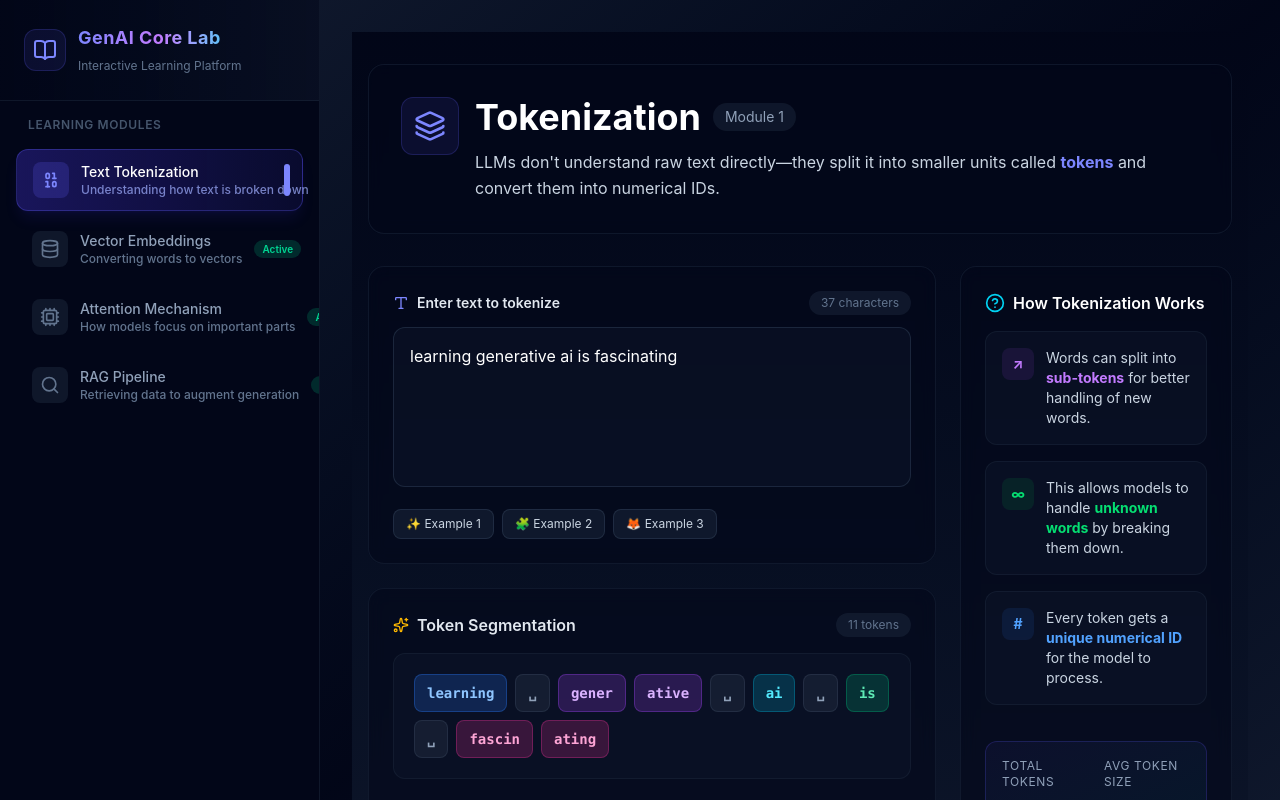
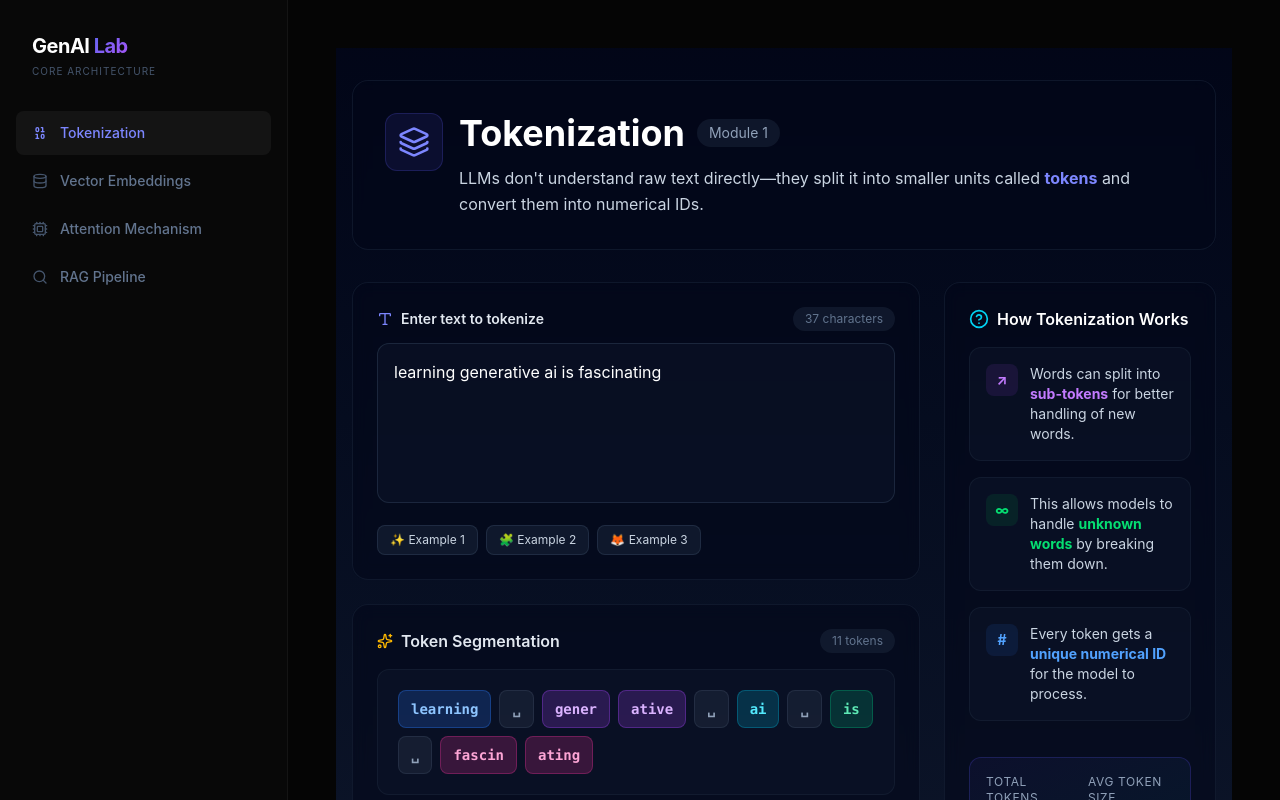
Before and after one commit to yashajaykadav/llm-concepts-visualizer, a React (Vite) app: page / in a window 1280 px wide. Built offline with nearby package versions, Linux system fonts and the light colour scheme.

Commit message:
Style Changes black premium

```diff
--- a/src/components/Layout.jsx
+++ b/src/components/Layout.jsx
@@ -1,226 +1,46 @@
-import React, { useState, useEffect } from "react";
-import { Search } from "lucide-react";
-import {
-  BookOpen,
-  Binary,
-  Database,
-  Cpu,
-  Lock,
-  Sparkles,
-  Menu,
-  X,
-} from "lucide-react";
-import TokenizerModule from "../modules/tokenizer/TokenizerModule";
-import EmbeddingsModule from "../modules/embeddings/EmbeddingsModule";
-import AttentionModule from "../modules/attention/AttentionModule";
-import RagModule from "../modules/rag/ragModule";
+import React, { useState } from 'react';
+import { Binary, Database, Cpu, Search, Menu, X } from 'lucide-react';
+import Sidebar from './Sidebar';
+import TokenizerModule from '../modules/tokenizer/TokenizerModule';
+import EmbeddingsModule from '../modules/embeddings/EmbeddingsModule';
+import AttentionModule from '../modules/attention/AttentionModule';
+import RagModule from '../modules/rag/RagModule';
 
 export default function Layout() {
-  const [activeModule, setActiveModule] = useState("tokenizer");
+  const [activeModule, setActiveModule] = useState('tokenizer');
   const [isMobileMenuOpen, setIsMobileMenuOpen] = useState(false);
-  const [isHovered, setIsHovered] = useState(null);
 
   const menuItems = [
-    {
-      id: "tokenizer",
-      name: "Text Tokenization",
-      icon: Binary,
-      description: "Understanding how text is broken down",
-      status: "active",
-    },
-    {
-      id: "embeddings",
-      name: "Vector Embeddings",
-      icon: Database,
-      description: "Converting words to vectors",
-      status: "active",
-    },
-    {
-      id: "attention",
-      name: "Attention Mechanism",
-      icon: Cpu,
-      description: "How models focus on important parts",
-      status: "active",
-    },
-    {
-      id: "rag",
-      name: "RAG Pipeline",
-      icon: Search,
-      description: "Retrieving data to augment generation",
-      status: "active",
-    },
+    { id: 'tokenizer', name: 'Tokenization', icon: Binary },
+    { id: 'embeddings', name: 'Vector Embeddings', icon: Database },
+    { id: 'attention', name: 'Attention Mechanism', icon: Cpu },
+    { id: 'rag', name: 'RAG Pipeline', icon: Search },
   ];
 
-  const getModuleStatus = (status) => {
-    switch (status) {
-      case "active":
-        return {
-          bg: "bg-emerald-500/20",
-          text: "text-emerald-400",
-          label: "Active",
-        };
-      case "upcoming":
-        return {
-          bg: "bg-amber-500/20",
-          text: "text-amber-400",
-          label: "Coming Soon",
-        };
-      default:
-        return {
-          bg: "bg-slate-700/30",
-          text: "text-slate-500",
-          label: "Locked",
-        };
-    }
-  };
-
-  const getModuleContent = () => {
-    switch (activeModule) {
-      case "tokenizer":
-        return <TokenizerModule />;
-      case "embeddings":
-        return <EmbeddingsModule />;
-      case "attention":
-        return <AttentionModule />;
-      case 'rag':
-        return <RagModule />;
-      default:
-        return (
-          <div className="flex items-center justify-center h-full">
-            <div className="text-center space-y-4 p-6 bg-slate-800/50 rounded-2xl border border-slate-700/50">
-              <Cpu className="w-16 h-16 text-slate-600 mx-auto" />
-              <h2 className="text-2xl font-bold text-slate-400 mt-4">
-                Module Coming Soon
-              </h2>
-            </div>
-          </div>
-        );
-    }
-  };
-
-  useEffect(() => {
-    const handleResize = () => {
-      if (window.innerWidth >= 1024) setIsMobileMenuOpen(false);
-    };
-    window.addEventListener("resize", handleResize);
-    return () => window.removeEventListener("resize", handleResize);
-  }, []);
-
   return (
-    <div className="flex h-screen bg-gradient-to-br from-slate-900 via-slate-950 to-slate-900 text-slate-100 font-sans overflow-hidden">
+    <div className="flex h-screen bg-[#050505] overflow-hidden">
       <button
         onClick={() => setIsMobileMenuOpen(!isMobileMenuOpen)}
-        className="lg:hidden fixed top-4 left-4 z-50 p-2 bg-slate-800/90 backdrop-blur-sm rounded-lg border border-slate-700/50 hover:bg-slate-700 transition-all"
+        className="lg:hidden fixed top-6 right-6 z-[60] text-slate-400"
       >
-        {isMobileMenuOpen ? (
-          <X className="w-6 h-6" />
-        ) : (
-          <Menu className="w-6 h-6" />
-        )}
+        {isMobileMenuOpen ? <X /> : <Menu />}
       </button>
 
-      <aside
-        className={`fixed lg:relative z-40 w-72 lg:w-80 bg-slate-950/95 lg:bg-slate-950 border-r border-slate-800/50 flex flex-col transition-transform duration-300 ease-in-out ${isMobileMenuOpen ? "translate-x-0" : "-translate-x-full lg:translate-x-0"} h-full backdrop-blur-sm lg:backdrop-blur-none`}
-      >
-        <div className="p-6 border-b border-slate-800/50 flex items-center gap-3 bg-gradient-to-r from-slate-950 to-slate-900/50">
-          <div className="p-2 bg-indigo-500/10 rounded-xl border border-indigo-500/20">
-            <BookOpen className="text-indigo-400 w-6 h-6" />
-          </div>
-          <div>
-            <span className="font-bold text-lg tracking-wide bg-gradient-to-r from-indigo-400 via-purple-400 to-cyan-400 bg-clip-text text-transparent block">
-              GenAI Core Lab
-            </span>
-            <span className="text-xs text-slate-500">
-              Interactive Learning Platform
-            </span>
-          </div>
-        </div>
+      <Sidebar
+        activeModule={activeModule}
+        setActiveModule={setActiveModule}
+        isMobileMenuOpen={isMobileMenuOpen}
+        setIsMobileMenuOpen={setIsMobileMenuOpen}
+        menuItems={menuItems}
+      />
 
-        <nav className="flex-1 p-4 space-y-2 overflow-y-auto">
-          <div className="mb-4">
-            <p className="text-xs uppercase tracking-wider text-slate-600 font-semibold px-3">
-              Learning Modules
-            </p>
-          </div>
-
-          {menuItems.map((item) => {
-            const Icon = item.icon;
-            const isActive = activeModule === item.id;
-            const isLocked = item.status === "locked";
-            const status = getModuleStatus(item.status);
-
-            return (
-              <button
-                key={item.id}
-                disabled={isLocked}
-                onMouseEnter={() => setIsHovered(item.id)}
-                onMouseLeave={() => setIsHovered(null)}
-                onClick={() => {
-                  if (!isLocked) {
-                    setActiveModule(item.id);
-                    setIsMobileMenuOpen(false);
-                  }
-                }}
-                className={`w-full flex items-center gap-3 px-4 py-3 rounded-xl text-sm font-medium transition-all duration-200 relative group ${isActive && !isLocked ? "bg-gradient-to-r from-indigo-600/30 to-indigo-600/10 text-white shadow-lg shadow-indigo-600/10 border border-indigo-500/30" : isLocked ? "text-slate-600 cursor-not-allowed opacity-60" : "text-slate-400 hover:bg-slate-800/50 hover:text-slate-200 hover:border-slate-700/50"}`}
-              >
-                <div
-                  className={`p-2 rounded-lg transition-all ${isActive && !isLocked ? "bg-indigo-500/20 text-indigo-400" : isLocked ? "bg-slate-800/30 text-slate-600" : "bg-slate-800/50 text-slate-500 group-hover:text-slate-300"}`}
-                >
-                  <Icon className="w-5 h-5" />
-                </div>
-                <div className="flex-1 text-left">
-                  <div className="flex items-center gap-2">
-                    <span>{item.name}</span>
-                    {isLocked && (
-                      <Lock className="w-3.5 h-3.5 text-slate-500" />
-                    )}
-                  </div>
-                  <p
-                    className={`text-xs truncate ${isActive ? "text-indigo-300/70" : "text-slate-500"}`}
-                  >
-                    {item.description}
-                  </p>
-                </div>
-                <div
-                  className={`px-2 py-0.5 rounded-full text-[10px] font-semibold ${status.bg} ${status.text} ${isActive ? "ring-1 ring-indigo-400/30" : ""}`}
-                >
-                  {status.label}
-                </div>
-                {isActive && !isLocked && (
-                  <div className="absolute right-3 w-1.5 h-8 bg-indigo-400 rounded-full shadow-lg shadow-indigo-400/30" />
-                )}
-              </button>
-            );
-          })}
-        </nav>
-      </aside>
-
-      {isMobileMenuOpen && (
-        <div
-          className="fixed inset-0 bg-black/60 backdrop-blur-sm z-30 lg:hidden"
-          onClick={() => setIsMobileMenuOpen(false)}
-        />
-      )}
-
-      <main className="flex-1 overflow-y-auto overflow-x-hidden bg-gradient-to-br from-slate-900 via-slate-950 to-slate-900">
-        <div className="min-h-full p-4 lg:p-8">
-          <div className="max-w-7xl mx-auto">
-            <div className="lg:hidden flex items-center justify-between mb-4 pt-12">
-              <div>
-                <h1 className="text-xl font-bold text-white">
-                  {menuItems.find((item) => item.id === activeModule)?.name ||
-                    "Module"}
-                </h1>
-                <p className="text-sm text-slate-400">
-                  {menuItems.find((item) => item.id === activeModule)
-                    ?.description || ""}
-                </p>
-              </div>
-              <div className="p-2 bg-indigo-500/10 rounded-lg border border-indigo-500/20">
-                <BookOpen className="w-5 h-5 text-indigo-400" />
-              </div>
-            </div>
-            <div className="animate-fadeIn">{getModuleContent()}</div>
+      <main className="flex-1 h-full overflow-y-auto scrollbar-hide">
+        <div className="p-6 lg:p-12 max-w-6xl mx-auto">
+          <div className="animate-in fade-in duration-700">
+            {activeModule === 'tokenizer' && <TokenizerModule />}
+            {activeModule === 'embeddings' && <EmbeddingsModule />}
+            {activeModule === 'attention' && <AttentionModule />}
+            {activeModule === 'rag' && <RagModule />}
           </div>
         </div>
       </main>
--- a/src/components/Sidebar.jsx
+++ b/src/components/Sidebar.jsx
@@ -0,0 +1,35 @@
+import React from 'react';
+import { motion } from 'framer-motion';
+
+export default function Sidebar({ activeModule, setActiveModule, isMobileMenuOpen, setIsMobileMenuOpen, menuItems }) {
+  return (
+    <>
+      {isMobileMenuOpen && (
+        <div className="fixed inset-0 bg-black/80 backdrop-blur-md z-40 lg:hidden" onClick={() => setIsMobileMenuOpen(false)} />
+      )}
+      <aside className={`fixed lg:relative z-50 w-72 h-full bg-[#080808] border-r border-white/5 flex flex-col transition-transform duration-300 ${isMobileMenuOpen ? 'translate-x-0' : '-translate-x-full lg:translate-x-0'}`}>
+        <div className="p-8">
+          <h2 className="text-xl font-bold tracking-tight text-white">GenAI <span className="text-gradient">Lab</span></h2>
+          <p className="text-[10px] text-slate-600 uppercase tracking-widest mt-1">Core Architecture</p>
+        </div>
+
+        <nav className="flex-1 px-4 space-y-1">
+          {menuItems.map((item) => {
+            const Icon = item.icon;
+            const isActive = activeModule === item.id;
+            return (
+              <button
+                key={item.id}
+                onClick={() => { setActiveModule(item.id); setIsMobileMenuOpen(false); }}
+                className={`w-full flex items-center gap-3 px-4 py-3 rounded-lg text-sm font-medium transition-all ${isActive ? 'bg-white/5 text-indigo-400' : 'text-slate-500 hover:text-slate-300'}`}
+              >
+                <Icon className={`w-4 h-4 ${isActive ? 'text-indigo-400' : 'text-slate-600'}`} />
+                {item.name}
+              </button>
+            );
+          })}
+        </nav>
+      </aside>
+    </>
+  );
+}
--- a/src/index.css
+++ b/src/index.css
@@ -1 +1,22 @@
 @import "tailwindcss";
+
+@tailwind base;
+@tailwind components;
+@tailwind utilities;
+
+body {
+  background-color: #050505;
+  color: #e2e8f0;
+}
+
+.glass-card {
+  background: rgba(15, 15, 15, 0.7);
+  border: 1px solid rgba(255, 255, 255, 0.08);
+  backdrop-filter: blur(20px);
+}
+
+.text-gradient {
+  background: linear-gradient(135deg, #6366f1 0%, #a855f7 100%);
+  -webkit-background-clip: text;
+  -webkit-text-fill-color: transparent;
+}
```
Also changed, not shown: src/App.css (+20 -0 lines).
